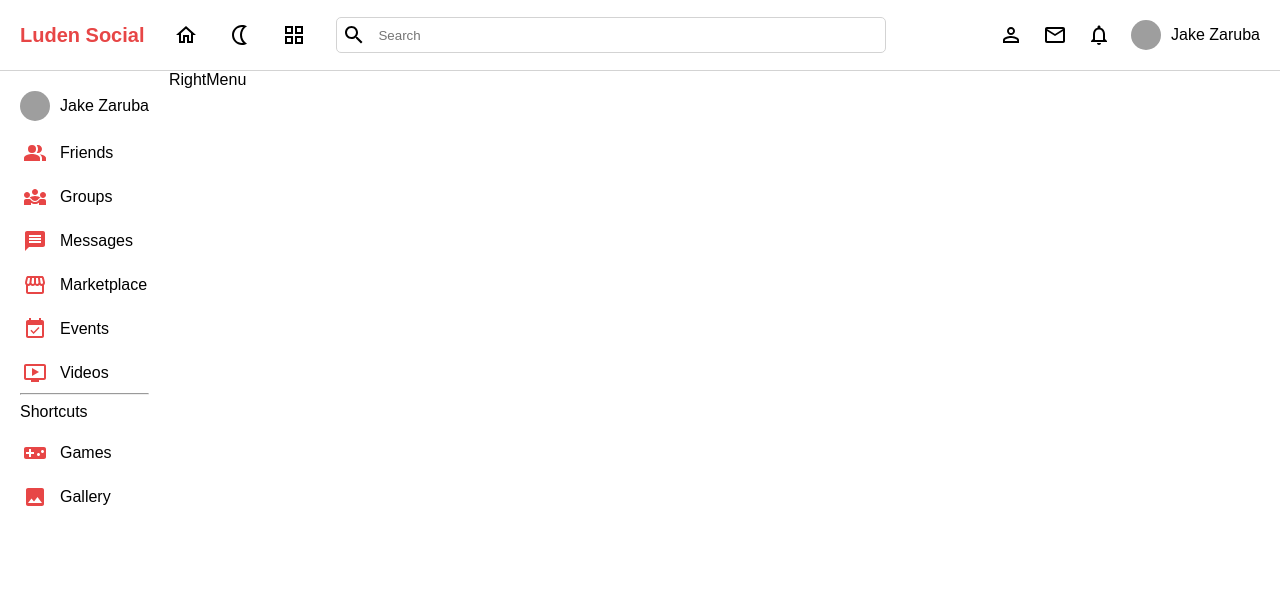
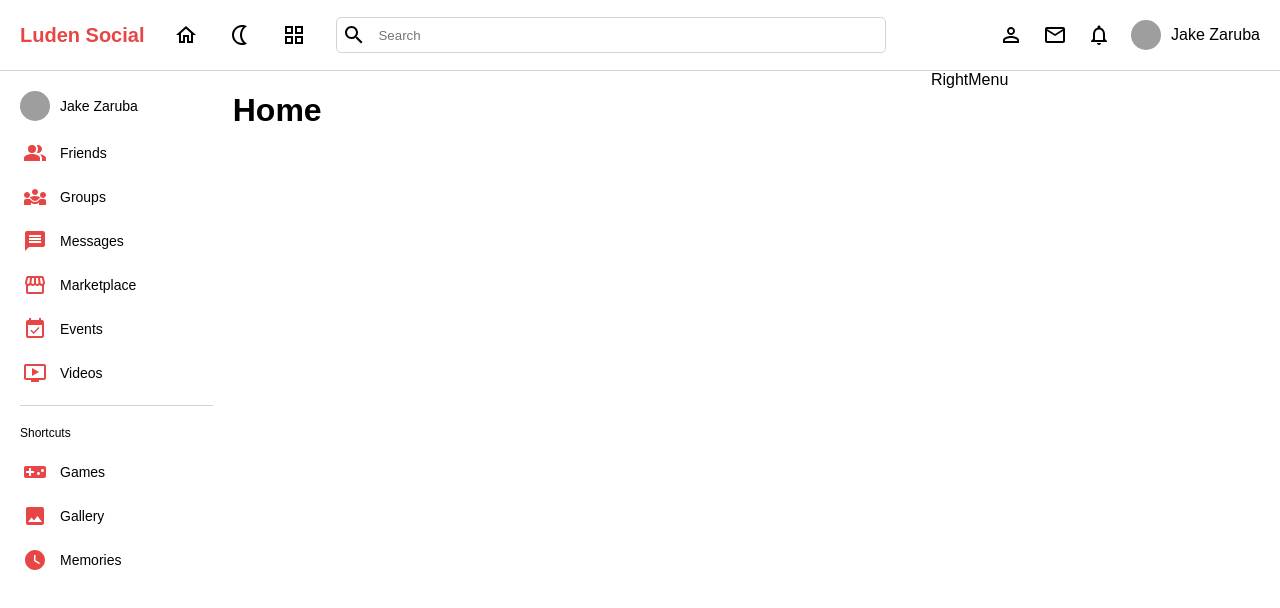
Before and after one commit to Jake-Zaruba/luden-social, a React (Vite) app: page / in a window 1280 px wide. Shown: the top 608 px of the page. Built offline with nearby package versions, Linux system fonts and the light colour scheme; grey boxes are pictures that could not be loaded.

Commit message:
Finished left homepage menu

```diff
--- a/src/App.jsx
+++ b/src/App.jsx
@@ -14,7 +14,7 @@ function App() {
         <Route path="/register" element={<Register />} />
         <Route element={<AuthRequired />}>
           <Route path="/" element={<Layout />}>
-            <Route path="home" element={<Home />} />
+            <Route index element={<Home />} />
             <Route path="profile/:id" element={<Profile />} />
           </Route>
         </Route>
--- a/src/Layout.jsx
+++ b/src/Layout.jsx
@@ -9,7 +9,10 @@ const Layout = () => {
       <Navbar />
       <div style={{ display: "flex" }}>
         <LeftMenu />
-        <Outlet />
+        <div style={{ flex: 6 }}>
+          <Outlet />
+        </div>
+
         <RightMenu />
       </div>
     </>
--- a/src/components/leftMenu/LeftMenu.jsx
+++ b/src/components/leftMenu/LeftMenu.jsx
@@ -7,10 +7,11 @@ import OndemandVideoIcon from "@mui/icons-material/OndemandVideo";
 import MessageIcon from "@mui/icons-material/Message";
 import VideogameAssetIcon from "@mui/icons-material/VideogameAsset";
 import ImageIcon from "@mui/icons-material/Image";
+import WatchLaterIcon from "@mui/icons-material/WatchLater";
 
 const LeftMenu = () => {
   return (
-    <div className="left-bar">
+    <div className="left-menu">
       <div className="container">
         <div className="menu">
           <div className="user">
@@ -56,6 +57,10 @@ const LeftMenu = () => {
             <ImageIcon className="icon" />
             <span>Gallery</span>
           </div>
+          <div className="item">
+            <WatchLaterIcon className="icon" />
+            <span>Memories</span>
+          </div>
         </div>
       </div>
     </div>
--- a/src/components/leftMenu/leftMenu.scss
+++ b/src/components/leftMenu/leftMenu.scss
@@ -1,32 +1,61 @@
-.left-bar {
+.left-menu {
+  flex: 2;
+  position: sticky;
+  top: 70px;
+  height: calc(100vh - 70px);
+  overflow: scroll;
+
+  &::-webkit-scrollbar {
+    display: none;
+  }
+
   .container {
     padding: 20px;
+
+    hr {
+      margin: 20px 0px;
+      border: none;
+      height: 0.5px;
+      background-color: lightgray;
+    }
+
     .menu {
+      span {
+        font-size: 12px;
+      }
+
       display: flex;
       flex-direction: column;
       gap: 20px;
+
       .user {
         display: flex;
         align-items: center;
         gap: 10px;
+
         img {
           width: 30px;
           height: 30px;
           border-radius: 50%;
           object-fit: cover;
         }
+
         span {
+          font-size: 14px;
         }
       }
       .item {
         display: flex;
         align-items: center;
         gap: 10px;
+
         .icon {
           width: 30px;
           fill: #e74646;
         }
+
         span {
+          font-size: 14px;
         }
       }
     }
--- a/src/components/navbar/navbar.scss
+++ b/src/components/navbar/navbar.scss
@@ -2,9 +2,12 @@
   display: flex;
   align-items: center;
   justify-content: space-between;
+  position: sticky;
+  top: 0;
   padding: 10px 20px;
   height: 50px;
   border-bottom: 1px solid lightgray;
+  background-color: white;
 
   .left {
     display: flex;
--- a/src/components/rightMenu/RightMenu.jsx
+++ b/src/components/rightMenu/RightMenu.jsx
@@ -1,7 +1,7 @@
 import "./rightMenu.scss";
 
 const RightMenu = () => {
-  return <div>RightMenu</div>;
+  return <div className="right-menu">RightMenu</div>;
 };
 
 export default RightMenu;
--- a/src/components/rightMenu/rightMenu.scss
+++ b/src/components/rightMenu/rightMenu.scss
@@ -0,0 +1,11 @@
+.right-menu {
+  flex: 3;
+  position: sticky;
+  top: 70px;
+  height: calc(100vh - 70px);
+  overflow: scroll;
+
+  &::-webkit-scrollbar {
+    display: none;
+  }
+}
--- a/src/pages/home/Home.jsx
+++ b/src/pages/home/Home.jsx
@@ -1,7 +1,11 @@
 import "./home.scss";
 
 const Home = () => {
-  return <div>Home</div>;
+  return (
+    <div>
+      <h1>Home</h1>
+    </div>
+  );
 };
 
 export default Home;
```
